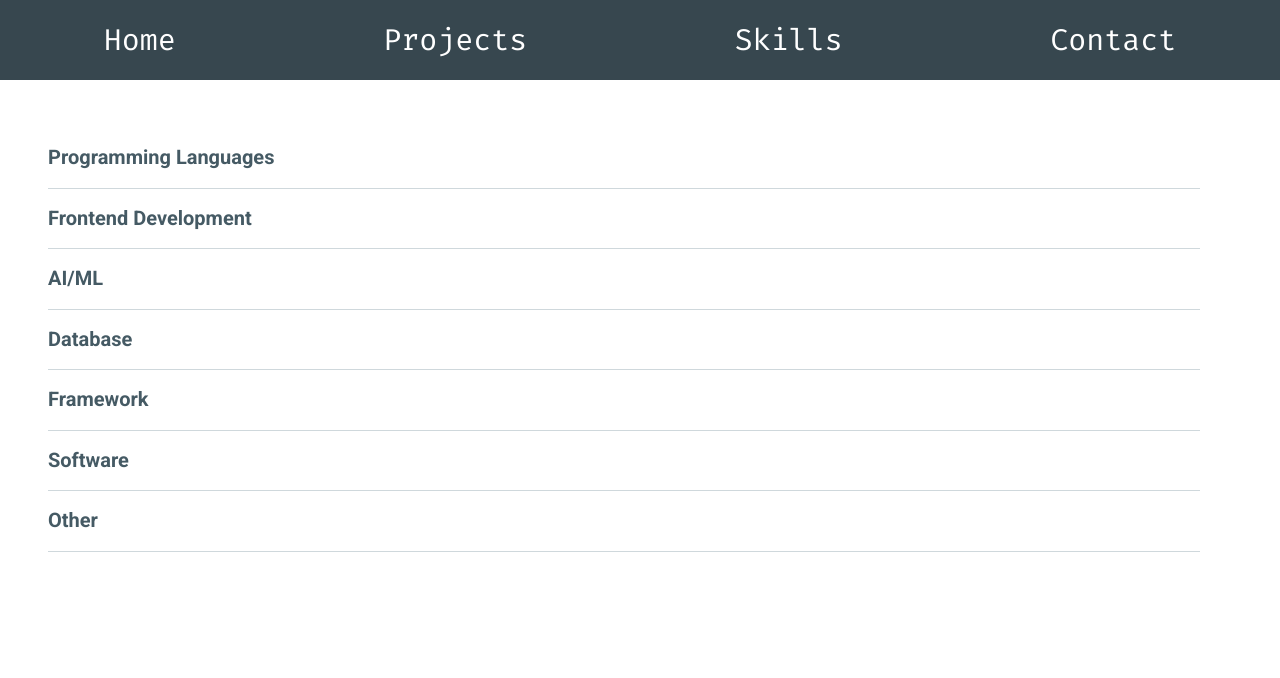
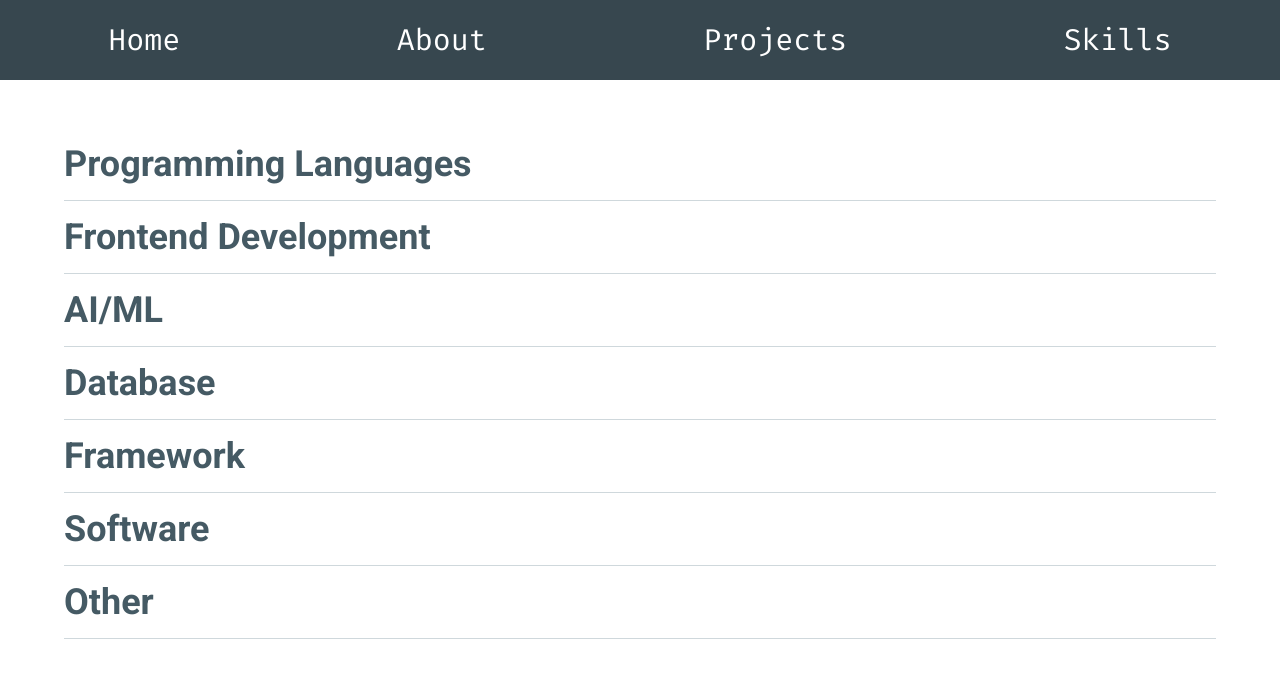
Before and after one commit to danvluewubley/kkcf-capstone, a React (Vite) app: page /skills in a window 1280 px wide. Shown: the top 678 px of the page. Built offline with nearby package versions, Linux system fonts and the light colour scheme; a web font is replaced by a local one.

Commit message:
Removed contacts from navbar and changed font size on skills

```diff
--- a/src/App.jsx
+++ b/src/App.jsx
@@ -7,7 +7,7 @@ import "./styles/index.css";
 const Home = lazy(() => import("./components/Home"));
 const Projects = lazy(() => import("./components/Projects"));
 const Skills = lazy(() => import("./components/Skills"));
-const Contact = lazy(() => import("./components/Contact"));
+const About = lazy(() => import("./components/About"))
 
 function App() {
   return (
@@ -17,9 +17,9 @@ function App() {
         <Suspense fallback={<div>Loading...</div>}>
           <Routes>
             <Route path="/" element={<Home />} />
+            <Route path="/about" element={<About />} />
             <Route path="/projects" element={<Projects />} />
             <Route path="/skills" element={<Skills />} />
-            <Route path="/contact" element={<Contact />} />
           </Routes>
         </Suspense>
       </main>
--- /dev/null
+++ b/src/components/About.jsx
@@ -0,0 +1,11 @@
+import React from 'react'
+
+function About() {
+  return (
+    <div>
+      About
+    </div>
+  )
+}
+
+export default About
--- a/src/components/Contact.jsx
+++ /dev/null
@@ -1,5 +0,0 @@
-function Contact() {
-  return <>Contact</>;
-}
-
-export default Contact;
--- a/src/components/DefaultAccordion.jsx
+++ b/src/components/DefaultAccordion.jsx
@@ -12,78 +12,82 @@ export function DefaultAccordion() {
 
   return (
     <div className="mt-[10%]">
-      <Accordion open={open === 1} className="ml-12 mr-12 w-[90%]">
-        <AccordionHeader onClick={() => handleOpen(1)}>
+      <Accordion open={open === 1} className="mx-auto w-[90%]">
+        <AccordionHeader onClick={() => handleOpen(1)} className="text-4xl">
           Programming Languages
         </AccordionHeader>
         <AccordionBody>
-          <ul>
-            <li>Python</li>
-            <li>JavaScript</li>
+          <ul className="list-disc ml-10">
+            <li className="text-2xl">Python</li>
+            <li className="text-2xl">JavaScript</li>
           </ul>
         </AccordionBody>
       </Accordion>
-      <Accordion open={open === 2} className="ml-12 mr-12 w-[90%]">
-        <AccordionHeader onClick={() => handleOpen(2)}>
+      <Accordion open={open === 2} className="mx-auto w-[90%]">
+        <AccordionHeader onClick={() => handleOpen(2)} className="text-4xl">
           Frontend Development
         </AccordionHeader>
         <AccordionBody>
-          <ul>
-            <li>React.js</li>
-            <li>Bootstrap</li>
-            <li>HTML</li>
-            <li>CSS</li>
-            <li>Tailwind</li>
+          <ul className="list-disc ml-10">
+            <li className="text-2xl">React.js</li>
+            <li className="text-2xl">Bootstrap</li>
+            <li className="text-2xl">HTML</li>
+            <li className="text-2xl">CSS</li>
+            <li className="text-2xl">Tailwind</li>
           </ul>
         </AccordionBody>
       </Accordion>
-      <Accordion open={open === 3} className="ml-12 mr-12 w-[90%]">
-        <AccordionHeader onClick={() => handleOpen(3)}>AI/ML</AccordionHeader>
+      <Accordion open={open === 3} className="mx-auto w-[90%]">
+        <AccordionHeader onClick={() => handleOpen(3)} className="text-4xl">
+          AI/ML
+        </AccordionHeader>
         <AccordionBody>
-          <ul>
-            <li>Seaborn</li>
-            <li>Scikit-learn</li>
+          <ul className="list-disc ml-10">
+            <li className="text-2xl">Seaborn</li>
+            <li className="text-2xl">Scikit-learn</li>
           </ul>
         </AccordionBody>
       </Accordion>
-      <Accordion open={open === 4} className="ml-12 mr-12 w-[90%]">
-        <AccordionHeader onClick={() => handleOpen(4)}>
+      <Accordion open={open === 4} className="mx-auto w-[90%]">
+        <AccordionHeader onClick={() => handleOpen(4)} className="text-4xl">
           Database
         </AccordionHeader>
         <AccordionBody>
-          <ul>
-            <li>MySQL</li>
-            <li>SQLite</li>
+          <ul className="list-disc ml-10">
+            <li className="text-2xl">MySQL</li>
+            <li className="text-2xl">SQLite</li>
           </ul>
         </AccordionBody>
       </Accordion>
-      <Accordion open={open === 5} className="ml-12 mr-12 w-[90%]">
-        <AccordionHeader onClick={() => handleOpen(5)}>
+      <Accordion open={open === 5} className="mx-auto w-[90%]">
+        <AccordionHeader onClick={() => handleOpen(5)} className="text-4xl">
           Framework
         </AccordionHeader>
         <AccordionBody>
-          <ul>
-            <li>Flask</li>
+          <ul className="list-disc ml-10">
+            <li className="text-2xl">Flask</li>
           </ul>
         </AccordionBody>
       </Accordion>
-      <Accordion open={open === 6} className="ml-12 mr-12 w-[90%]">
-        <AccordionHeader onClick={() => handleOpen(6)}>
+      <Accordion open={open === 6} className="mx-auto w-[90%]">
+        <AccordionHeader onClick={() => handleOpen(6)} className="text-4xl">
           Software
         </AccordionHeader>
         <AccordionBody>
-          <ul>
-            <li>Illustrator</li>
-            <li>Figma</li>
+          <ul className="list-disc ml-10">
+            <li className="text-2xl">Illustrator</li>
+            <li className="text-2xl">Figma</li>
           </ul>
         </AccordionBody>
       </Accordion>
-      <Accordion open={open === 7} className="ml-12 mr-12 w-[90%]">
-        <AccordionHeader onClick={() => handleOpen(7)}>Other</AccordionHeader>
+      <Accordion open={open === 7} className="mx-auto w-[90%]">
+        <AccordionHeader onClick={() => handleOpen(7)} className="text-4xl">
+          Other
+        </AccordionHeader>
         <AccordionBody>
-          <ul>
-            <li>Git</li>
-            <li>GitHub</li>
+          <ul className="list-disc ml-10">
+            <li className="text-2xl">Git</li>
+            <li className="text-2xl">GitHub</li>
           </ul>
         </AccordionBody>
       </Accordion>
--- a/src/components/Nav.jsx
+++ b/src/components/Nav.jsx
@@ -16,6 +16,14 @@ function Nav() {
           </li>
           <li className="flex">
             <Link
+              to="/about"
+              className="text-white self-center font-custom text-3xl"
+            >
+              <span className="underline-animation">About</span>
+            </Link>
+          </li>
+          <li className="flex">
+            <Link
               to="/projects"
               className="text-white self-center font-custom text-3xl"
             >
@@ -30,14 +38,6 @@ function Nav() {
               <span className="underline-animation">Skills</span>
             </Link>
           </li>
-          <li className="flex">
-            <Link
-              to="/contact"
-              className="text-white self-center font-custom text-3xl"
-            >
-              <span className="underline-animation">Contact</span>
-            </Link>
-          </li>
         </ul>
       </nav>
     </header>
```
